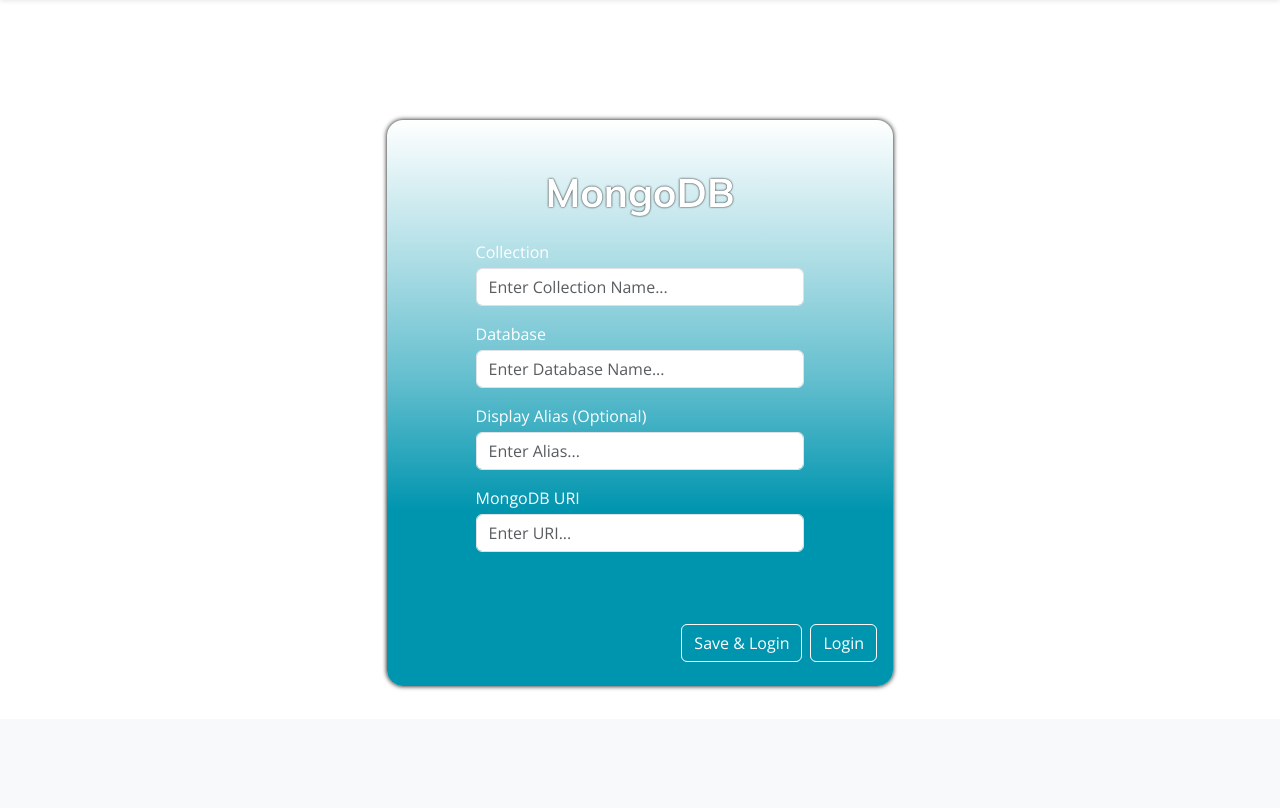
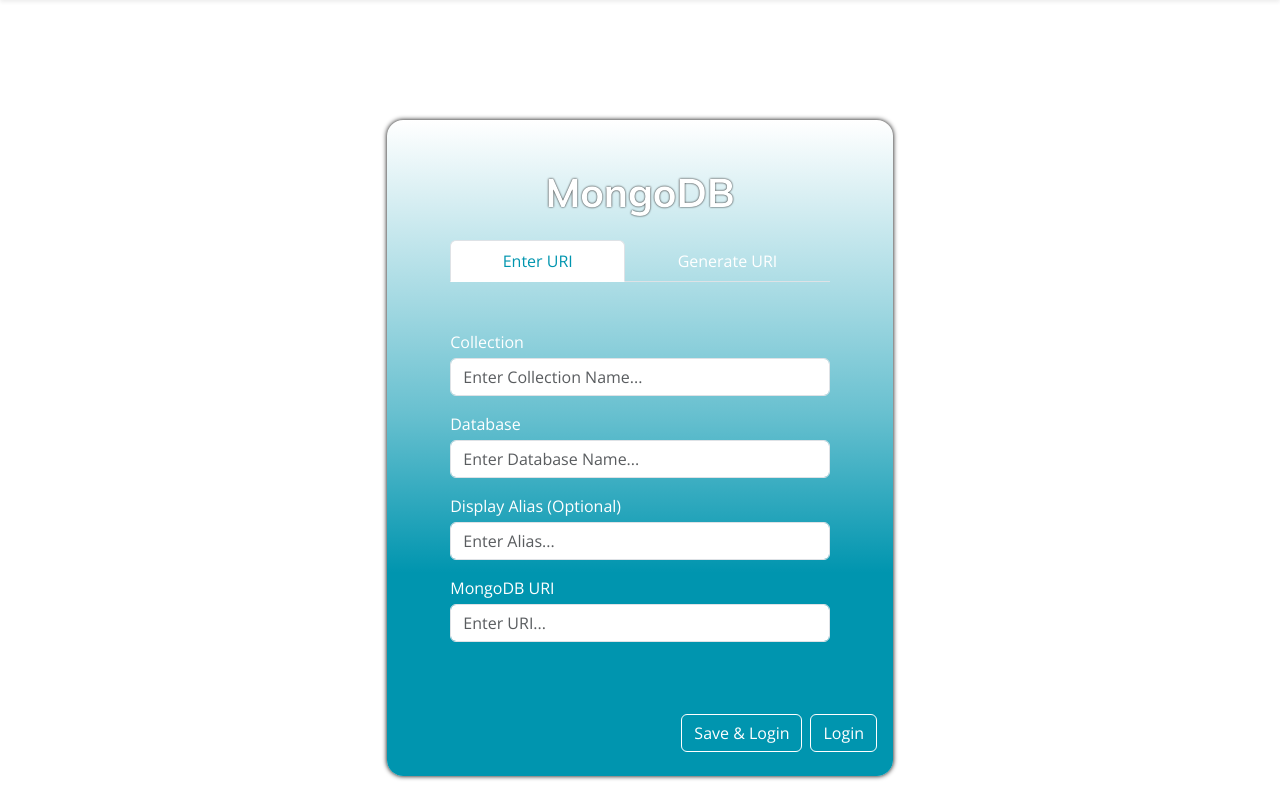
Before and after one commit to Gem5Vision/gem5-resource-manager, a Flask app: page /login/mongodb in a window 1280 px wide. Shown: the part 81-889 px from the top of the page. Before the commit the page ends 771 px from the top, so only its background shows below. Run offline with Flask 2, Linux system fonts and the light colour scheme.

Commit message:
Init Generate URI

```diff
--- a/static/app.js
+++ b/static/app.js
@@ -39,16 +39,24 @@ function loadPrevSession(event) {
 
 function handleMongoDBLogin(event, saveStatus) {
   event.preventDefault();
+  const activeTab = document.querySelector(".nav-link.active").getAttribute("id");
+
+  activeTab === "enter-uri-tab" ? handleEnteredURI(saveStatus) : handleGenerateURI(saveStatus);
+
+  return;
+}
+
+function handleEnteredURI(saveStatus) {
   const uri = document.getElementById('uri').value;
   const collection = document.getElementById('collection').value;
   const database = document.getElementById('database').value;
   const alias = document.getElementById('alias').value;
-  const validateInputs = [{type : "Collection", value : collection}, { type : "Database", value : database}, {type : "URI", value : uri}];
+  const emptyInputs = [{type : "Collection", value : collection}, { type : "Database", value : database}, {type : "URI", value : uri}];
   let error = false;
 
-  for (let i = 0; i < validateInputs.length; i++) {
-    if (validateInputs[i].value === "") {
-      appendAlert("Error", `${validateInputs[i].type}`, `Cannot Proceed Without ${validateInputs[i].type} Value!`, 'danger');
+  for (let i = 0; i < emptyInputs.length; i++) {
+    if (emptyInputs[i].value === "") {
+      appendAlert("Error", `${emptyInputs[i].type}`, `Cannot Proceed Without ${emptyInputs[i].type} Value!`, 'danger');
       error = true;
     }
   }
@@ -57,6 +65,50 @@ function handleMongoDBLogin(event, saveStatus) {
     return;
   }
 
+  handleMongoURLFetch(saveStatus, uri, collection, database, alias);
+}
+
+function handleGenerateURI(saveStatus) {
+  const connection = document.getElementById('connection').checked;
+  const username = document.getElementById('username').value;
+  const password = document.getElementById('password').value;
+  const collection = document.getElementById('collectionGenerate').value;
+  const database = document.getElementById('databaseGenerate').value;
+  const host = document.getElementById('host').value;
+  const alias = document.getElementById('aliasGenerate').value;
+  const retryWrites = document.getElementById('retryWrites').checked;
+  const writeConcern = document.getElementById('writeConcern').checked;
+  const options = document.getElementById('options').value;
+  let generatedURI = "";
+  const emptyInputs = [{type : "Host", value : host}, {type : "Collection", value : collection}, { type : "Database", value : database}];
+  let error = false;
+
+  for (let i = 0; i < emptyInputs.length; i++) {
+    if (emptyInputs[i].value === "") {
+      appendAlert("Error", `${emptyInputs[i].type}`, `Cannot Proceed Without ${emptyInputs[i].type} Value!`, 'danger');
+      error = true;
+    }
+  }
+
+  if (error) {
+    window.scrollTo(0, 0);
+    return;
+  }
+
+  connection ? generatedURI = "mongodb+srv://" : generatedURI = "mongodb://";
+  if (username && password) {
+    generatedURI += username + ":" + password + "@";
+  }
+
+  generatedURI += host + "/?";
+
+  retryWrites ? generatedURI += "retryWrites=true" : null;
+  writeConcern ? generatedURI += "&w=majority" : null;
+
+  handleMongoURLFetch(saveStatus, generatedURI, collection, database, alias);
+}
+
+function handleMongoURLFetch(saveStatus, uri, collection, database, alias) {
   const params = new URLSearchParams();
   params.append('uri', encodeURIComponent(uri));
   params.append('collection', collection);
@@ -92,15 +144,8 @@ function handleMongoDBLogin(event, saveStatus) {
 function handleJSONLogin(event, saveStatus) {
   event.preventDefault();
   const activeTab = document.querySelector(".nav-link.active").getAttribute("id");
-  console.log(activeTab);
 
-  if (activeTab === "remote-tab") {
-    handleRemoteJSON();
-  }
-
-  if (activeTab === "upload-tab") {
-    handleUploadJSON();
-  }
+  activeTab === "remote-tab" ? handleRemoteJSON() : handleUploadJSON();
 
   return;
 }
--- a/static/styles/global.css
+++ b/static/styles/global.css
@@ -129,6 +129,11 @@ main {
   background-color: #0095AF;
 }
 
+.form-check-input:checked {
+  background-color: #6c6c6c;
+  border-color: #6c6c6c;
+}
+
 @media (max-width: 991px) {
   .editorContainer {
     width: 95%;
--- a/templates/mongoDBLogin.html
+++ b/templates/mongoDBLogin.html
@@ -5,25 +5,68 @@
 {% endblock %}
 
 {% block main %}
-  <div class="" style="height: inherit;">
+  <div style="height: inherit;">
     <div class="container-fluid d-flex justify-content-center main-panel-container">
       <div class="d-flex flex-column align-items-center justify-content-around panel-container h-auto">
+        <div class="d-flex flex-column align-items-center" style="width: -webkit-fill-available;">
           <h2 class="page-title mt-5" style="color: white; text-shadow: 0px 0px 2px black;">MongoDB</h2>
-        <div style="width: 65%;">
+          <div class="mt-3" style="width: 75%;">
+            <ul class="nav nav-tabs nav-fill login-nav main-text-regular" id="myTab" role="tablist">
+              <li class="nav-item" role="presentation">
+                <button class="nav-link active login-nav-link" id="enter-uri-tab" data-bs-toggle="tab" data-bs-target="#enter-uri-panel" type="button" role="tab">Enter URI</button>
+              </li>
+              <li class="nav-item" role="presentation">
+                <button class="nav-link login-nav-link" id="generate-uri-tab" data-bs-toggle="tab" data-bs-target="#generate-uri-panel" type="button" role="tab">Generate URI</button>
+              </li>
+            </ul>
+            <div class="tab-content mt-5" id="tabContent">
+              <div class="tab-pane fade show active" id="enter-uri-panel" role="tabpanel">
                 <form class="form-outline d-flex flex-column mt-3">
-
                   <label for="collection" class="main-text-regular" style="color: white;">Collection</label>
                   <input class="form-control mt-1 main-text-regular" type="text" id="collection" placeholder="Enter Collection Name..." />
-
                   <label for="database" class="main-text-regular mt-3" style="color: white;">Database</label>
                   <input class="form-control mt-1 main-text-regular" type="text" id="database" placeholder="Enter Database Name..." />
-
                   <label for="alias" class="main-text-regular mt-3" style="color: white;">Display Alias (Optional)</label>
                   <input class="form-control mt-1 main-text-regular" type="text" id="alias" placeholder="Enter Alias..." />
-
                   <label for="uri" class="main-text-regular mt-3" style="color: white;">MongoDB URI</label>
                   <input class="form-control mt-1 main-text-regular" type="text" id="uri" name="uri" placeholder="Enter URI..." />
                 </form>
+              </div>
+              <div class="tab-pane fade" id="generate-uri-panel" role="tabpanel">
+                <form class="form-outline d-flex flex-column mt-3">
+                  <div class="d-flex flex-row align-items-center justify-content-center">
+                    <span class="main-text-regular me-2" style="color: white;">Standard</span>
+                    <div class="form-check form-switch d-flex flex-row mb-0">
+                      <input class="form-check-input" type="checkbox" role="switch" id="connection" checked>
+                    </div>
+                    <span class="main-text-regular" style="color: white;">DNS Seed List</span>
+                  </div>
+                  <label for="username" class="main-text-regular mt-3" style="color: white;">Username</label>
+                  <input class="form-control mt-1 main-text-regular" type="text" id="username" placeholder="Enter Username..." />
+                  <label for="password" class="main-text-regular mt-3" style="color: white;">Password</label>
+                  <input class="form-control mt-1 main-text-regular" type="text" id="password" placeholder="Enter Password..." />
+                  <label for="host" class="main-text-regular mt-3" style="color: white;">Host</label>
+                  <input class="form-control mt-1 main-text-regular" type="text" id="host" placeholder="Enter Host..." />
+                  <label for="collection" class="main-text-regular mt-3" style="color: white;">Collection</label>
+                  <input class="form-control mt-1 main-text-regular" type="text" id="collectionGenerate" placeholder="Enter Collection..." />
+                  <label for="database" class="main-text-regular mt-3" style="color: white;">Database</label>
+                  <input class="form-control mt-1 main-text-regular" type="text" id="databaseGenerate" placeholder="Enter Database..." />
+                  <label for="alias" class="main-text-regular mt-3" style="color: white;">Display Alias (Optional)</label>
+                  <input class="form-control mt-1 main-text-regular" type="text" id="aliasGenerate" placeholder="Enter Alias..." />
+                  <div class="form-check form-switch mt-3">
+                    <input class="form-check-input" type="checkbox" role="switch" id="retryWrites" checked>
+                    <label class="form-check-label main-text-regular" for="retryWrites" style="color: white;">Retry Writes</label>
+                  </div>
+                  <div class="form-check form-switch mt-3">
+                    <input class="form-check-input" type="checkbox" role="switch" id="writeConcern" checked>
+                    <label class="form-check-label main-text-regular" for="writeConcern" style="color: white;">Write Concern</label>
+                  </div>
+                  <label for="options" class="main-text-regular mt-3" style="color: white;">Options (Optional)</label>
+                  <input class="form-control mt-1 main-text-regular" type="text" id="options" placeholder="Enter Options..." />
+                </form>
+              </div>
+            </div>
+          </div>
         </div>
         <div class="d-flex flex-row align-self-end me-3 mt-5 mb-3 buttonGroup">
           <button type="button" id="saveLogin" class="btn btn-outline-primary-inverted mt-2 mb-2 me-2" onclick="handleMongoDBLogin(event, true)">Save & Login</button>
```
Lines whose indentation alone changed are shown as unchanged.
